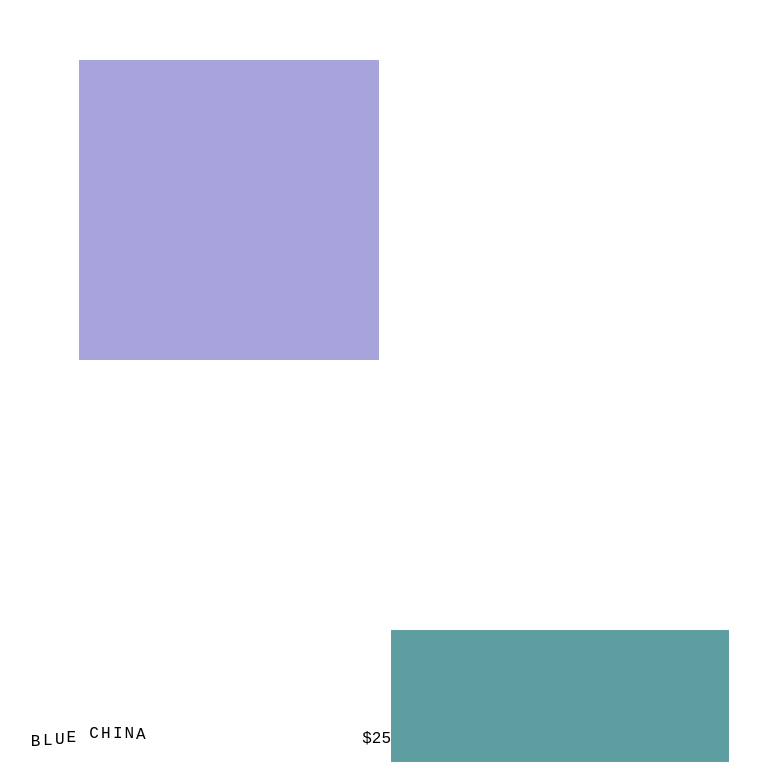
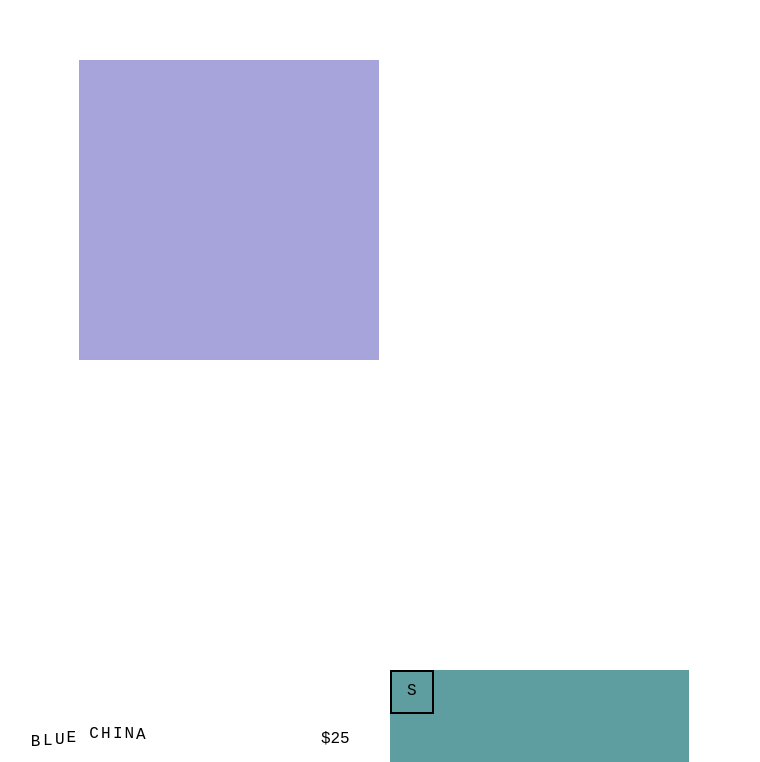
Before and after one commit to just-ma/nitsuj, a React (Create React App) app: page / in a window 1280 px wide. Shown: the part 190-952 px from the top of the page, without its empty margins (261-1021 px from the left). Built offline with nearby package versions, Linux system fonts and the light colour scheme.

Commit message:
size button

```diff
--- a/src/components/gridItem/GridItem.jsx
+++ b/src/components/gridItem/GridItem.jsx
@@ -1,6 +1,10 @@
 import React from "react";
 import WiggleText from "../wiggleText/WiggleText";
 import "./GridItem.scss";
+
+const SizeButton = () => {
+  return <div className="sizeButton">S</div>;
+};
 
 export default function GridItem() {
   return (
@@ -10,7 +14,7 @@ export default function GridItem() {
         <span className="price">$25</span>
       </div>
       <div className="listItem__right">
-
+        <SizeButton/>
       </div>
     </div>
   );
--- a/src/components/gridItem/GridItem.scss
+++ b/src/components/gridItem/GridItem.scss
@@ -17,6 +17,15 @@
 
   &__right {
     flex: 14;
+    margin: 40px;
     background-color: cadetblue;
   }
 }
+
+.sizeButton {
+  width: 40px;
+  height: 40px;
+  border: solid black 2px;
+  line-height: 2.4;
+  text-align: center;
+}
```
